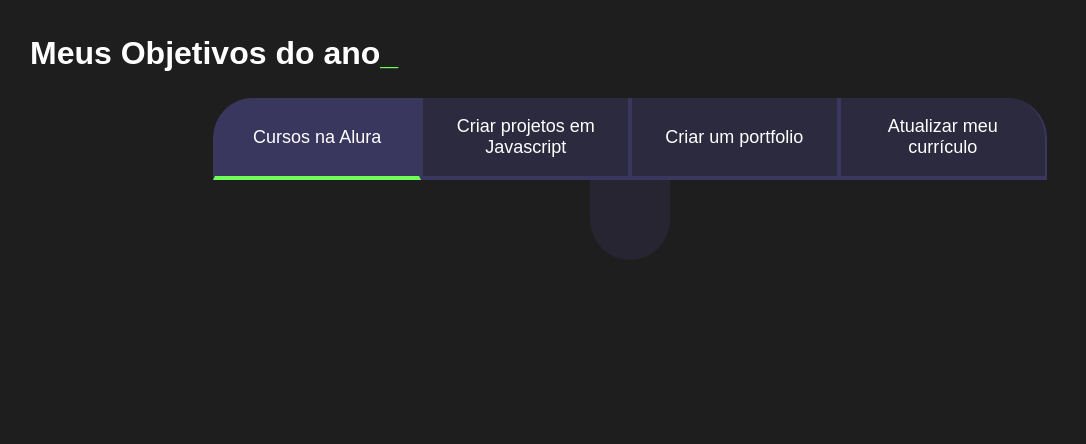
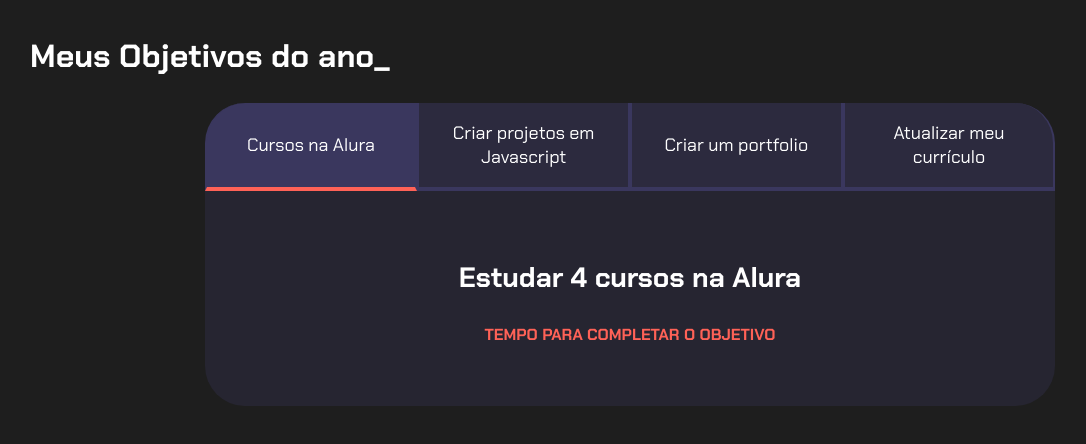
Before and after one commit to GUIHZIN/javascript-projetos-de-vida, a plain HTML site: page index.html in a window 1280 px wide. Shown: the whole page, without its empty margins (10-1096 px from the left). Drawn offline with Linux system fonts and the light colour scheme.

Commit message:
ATT DIA 23/02

```diff
--- a/index.html
+++ b/index.html
@@ -6,10 +6,10 @@
     <title>Meus objetivos do ano</title>
     <link rel="stylesheet" href="style.css">
 </head>
-
 <body>
     <section class="conteudo-principal">
         <h2 class="titulo-principal">Meus Objetivos do ano<span>_</span></h2>
+        <div class="conteudo">
         <div class="botoes">
             <button class="botao ativo">Cursos na Alura</button>
             <button class="botao">Criar projetos em Javascript</button>
@@ -17,21 +17,22 @@
             <button class="botao">Atualizar meu currículo</button>
         </div>
         <div class="abas-textos">
-          <div class="aba-conteudo">
+            <div class="aba-conteudo ativo">
                 <h3 class="aba-conteudo-titulo-principal">Estudar 4 cursos na Alura</h3>
                 <h4 class="aba-conteudo-titulo-secundario">Tempo para completar o objetivo</h4>
             </div>
             <div class="aba-conteudo">
-            <h3 class="aba-conteudo-titulo-principal">Criar 5 projetos em JavaScript</h3>
+                <h3 class="aba-conteudo-titulo-principal">Criar 5 projetos em Javascript</h3>
                 <h4 class="aba-conteudo-titulo-secundario">Tempo para completar o objetivo</h4>
             </div>
             <div class="aba-conteudo">
-          <h3 class="aba-conteudo-titulo-principal">Criar um portfólio com os meus 3 melhores projetos</h3>
+                <h3 class="aba-conteudo-titulo-principal">Criar um portfolio com os meus 3 melhores projetos</h3>
                 <h4 class="aba-conteudo-titulo-secundario">Tempo para completar o objetivo</h4>
             </div>
             <div class="aba-conteudo">
-        <h3 class="aba-conteudo-titulo-principal">Atualizar meu currículo com os certificados da Alura</h3>
+                <h3 class="aba-conteudo-titulo-principal">Atualizar meu curriculo com os certificados da Alura</h3>
                 <h4 class="aba-conteudo-titulo-secundario">Tempo para completar o objetivo</h4>
+            </div>
         </div>
     </div>
     </section>
--- a/main.js
+++ b/main.js
@@ -6,6 +6,7 @@
         for(let j=0;j<botoes.length;j++){
             botoes[j].classList.remove("ativo");
         }
+
         botoes[i].classList.add("ativo");
     }
 }
--- a/style.css
+++ b/style.css
@@ -1,20 +1,20 @@
-@import url('https://fonts.googleapis.com/css2?family-Chakra+Petch:w ght@400:700&display=swap');
+@import url('https://fonts.googleapis.com/css2?family=Chakra+Petch:wght@400;700&display=swap');
 
-:root{
+:root {
     --cor-de-fundo: #1E1E1E;
-    --verde: #6FFF57;
+    --verde: #ff6257;
     --branco: #FFFFFF;
     --botao-ativo: #3A375E;
     --botao-inativo: rgba(58, 55, 94, 0.5);
     --texto-fundo: rgba(58, 55, 94, 0.3);
 }
 
-
-body{
+body {
     background-color: var(--cor-de-fundo);
     color: var(--branco);
     font-family: 'Chakra Petch', sans-serif;
 }
+
 
 .conteudo-principal {
     display: flex;
@@ -33,11 +33,12 @@
 }
 
 .titulo-principal span {
-    color: var(--verde);
+    color: var(--branco);
 }
 
+
 .botao {
-    font-family: "Crakra Petch", sans-serif;
+    font-family: 'Chakra Petch', sans-serif;
     background-color: var(--botao-inativo);
     color: var(--branco);
     display: flex;
@@ -60,7 +61,7 @@
     display: block;
 }
 
-.ativo{
+.botao.ativo{
     background-color: var(--botao-ativo);
     border-bottom: 4px solid var(--verde);
 }
@@ -70,9 +71,8 @@
     padding: 40px;
     border-radius: 0 0 40px 40px;
 }
-
 .aba-conteudo.ativo{
-        display: block;
+    display:block;
 }
 
 .aba-conteudo{
@@ -83,7 +83,6 @@
     font-size: 28px;
     text-align: center;
 }
-
 .aba-conteudo-titulo-secundario{
     text-align: center;
     color: var(--verde);
@@ -94,6 +93,7 @@
     .botoes {
         display: flex;
     }
+
     .botao:first-child {
         border-radius: 40px 0 0 0;
     }
```
Lines whose indentation alone changed are shown as unchanged.
